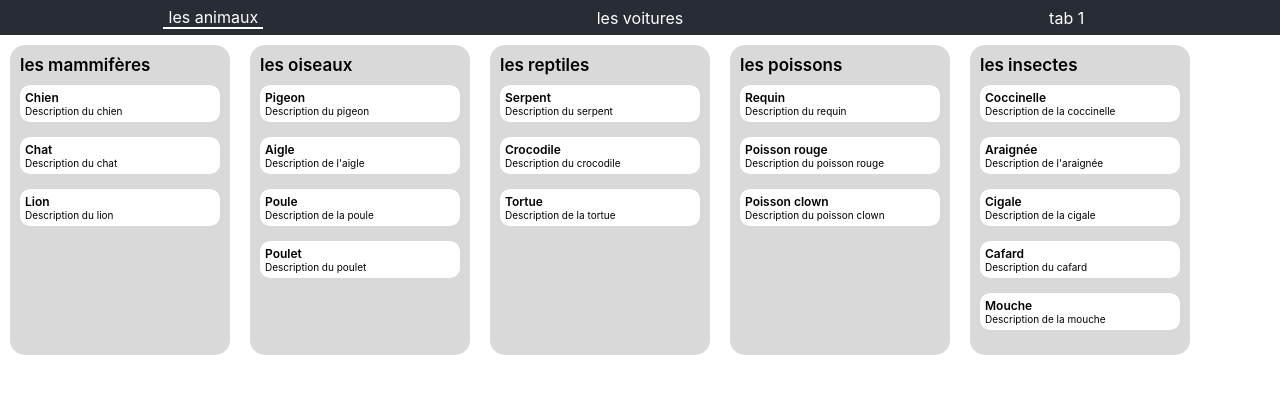
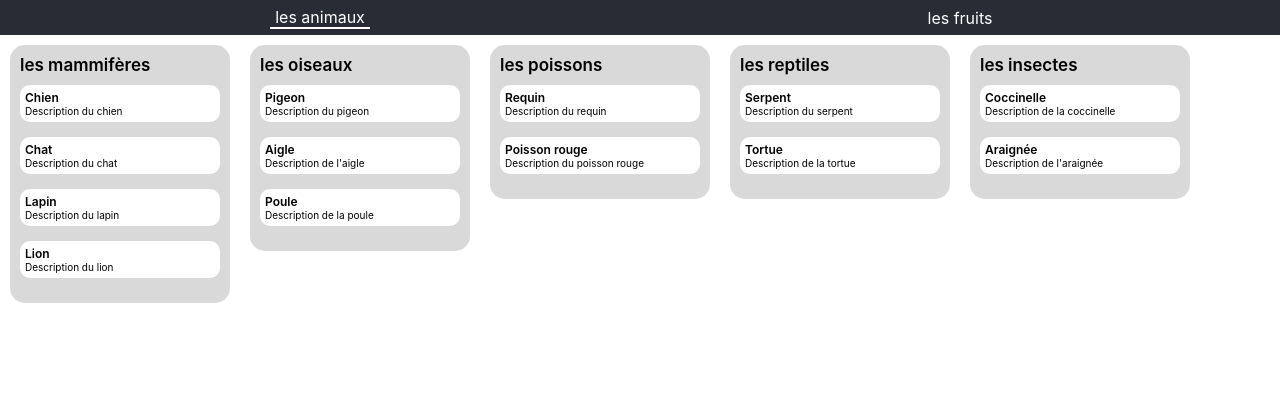
Before and after one commit to Mehdimed/trello, a React (Create React App) app: page / in a window 1280 px wide. Shown: the top 394 px of the page. Built offline with nearby package versions, Linux system fonts and the light colour scheme; data requests are answered from the project's data file.

Commit message:
installaton de json-server pour tester avec de fausse données

```diff
--- a/package.json
+++ b/package.json
@@ -15,7 +15,7 @@
     "web-vitals": "^2.1.4"
   },
   "scripts": {
-    "start": "react-scripts start",
+    "start": "set PORT=3006 && react-scripts start",
     "build": "react-scripts build",
     "test": "react-scripts test",
     "eject": "react-scripts eject"
--- a/src/App.js
+++ b/src/App.js
@@ -4,16 +4,25 @@ import {
 } from "react-router-dom";
 import {Home, About , User} from './routes';
 import Layout from './components/Layout';
-import { falseData } from "./utils/db.js";
-import React, { useState } from "react";
+import React, { useEffect, useState } from "react";
 
 // create a context
 export const TabsContext = React.createContext();
 
 
 function App() {
-  const [tabs, setTabs] = useState(falseData);
-  const [activeTab, setActiveTab] = useState(tabs[0]);
+  const [tabs, setTabs] = useState([]);
+  const [activeTab, setActiveTab] = useState({});
+
+  useEffect(() => {
+    fetch("http://localhost:3000/tabs")
+      .then((res) => res.json())
+      .then((data) => {
+        updateTabs(data);
+        updateActiveTab(data[0]);
+      });
+
+  }, []);
 
   const updateActiveTab = (tab) => {
     setActiveTab(tab);
--- a/src/components/List.js
+++ b/src/components/List.js
@@ -1,7 +1,6 @@
 import styled from "styled-components";
-import { TabsContext } from "../App.js";
 import Card from "./Card";
-import { DragDropContext, Droppable, Draggable } from "react-beautiful-dnd";
+import {  Droppable, Draggable } from "react-beautiful-dnd";
 import React from "react";
 
 
@@ -11,6 +10,7 @@ const Container = styled.div`
     background-color: #d9d9d9;
     border-radius: 15px;
     min-height: 50px;
+    height: fit-content;
     min-width: 200px;
     padding: 10px;
     margin: 10px;
@@ -34,7 +34,7 @@ export default function List({ list, prefix }) {
               ref={provided.innerRef}
             >
                 <Title>{list.title}</Title>
-              {list.list.map((card, index) => (
+              {list.cards.map((card, index) => (
                 <Draggable
                   key={card.id}
                   draggableId={card.id.toString()}
--- a/src/routes/Home.js
+++ b/src/routes/Home.js
@@ -2,7 +2,7 @@ import React from "react";
 import { TabsContext } from "../App.js";
 import styled from "styled-components";
 import List from "../components/List.js";
-import { DragDropContext, Droppable, Draggable } from "react-beautiful-dnd";
+import { DragDropContext } from "react-beautiful-dnd";
 
 
 const Container = styled.div`
@@ -26,10 +26,10 @@ export default function Home() {
         const newTab = { ...activeTab };
         const sourceId = result.source.droppableId.split("-")[1];
         const destinationId = result.destination.droppableId.split("-")[1];
-        const sourceList = newTab.tab.find((list) => list.id.toString() === sourceId);
-        const destinationList = newTab.tab.find((list) => list.id.toString() === destinationId);
-        const [removed] = sourceList.list.splice(result.source.index, 1);
-        destinationList.list.splice(result.destination.index, 0, removed);
+        const sourceList = newTab.lists.find((list) => list.id.toString() === sourceId);
+        const destinationList = newTab.lists.find((list) => list.id.toString() === destinationId);
+        const [removed] = sourceList.cards.splice(result.source.index, 1);
+        destinationList.cards.splice(result.destination.index, 0, removed);
 
         const newTabs = [...tabs].map((tab) => {
             if (tab.id === newTab.id) {
@@ -40,7 +40,14 @@ export default function Home() {
 
         updateTabs(newTabs);
 
-
+        // make a post request to update the data
+        fetch(`http://localhost:3000/tabs/${newTab.id}`, {
+            method: "PUT",
+            headers: {
+                "Content-Type": "application/json",
+            },
+            body: JSON.stringify(newTab),
+        });
 
     };
 
@@ -48,7 +55,7 @@ export default function Home() {
       <Container>
         <Row>
         <DragDropContext onDragEnd={onCardDragEnd}>
-          {activeTab.tab.map((item, index) => (
+          {activeTab.lists && activeTab.lists.map((item, index) => (
             <List key={item.id} list={item} prefix={item.id}/>
           ))}
         </DragDropContext>
--- /dev/null
+++ b/src/utils/db.json
@@ -0,0 +1,201 @@
+{
+  "tabs": [
+    {
+      "id": 1,
+      "title": "les animaux",
+      "lists": [
+        {
+          "id": 1,
+          "title": "les mammifères",
+          "cards": [
+            {
+              "id": 1,
+              "title": "Chien",
+              "description": "Description du chien"
+            },
+            {
+              "id": 2,
+              "title": "Chat",
+              "description": "Description du chat"
+            },
+            {
+              "id": 3,
+              "title": "Lapin",
+              "description": "Description du lapin"
+            },
+            {
+              "id": 4,
+              "title": "Lion",
+              "description": "Description du lion"
+            }
+          ]
+        },
+        {
+          "id": 2,
+          "title": "les oiseaux",
+          "cards": [
+            {
+              "id": 5,
+              "title": "Pigeon",
+              "description": "Description du pigeon"
+            },
+            {
+              "id": 6,
+              "title": "Aigle",
+              "description": "Description de l'aigle"
+            },
+            {
+              "id": 7,
+              "title": "Poule",
+              "description": "Description de la poule"
+            }
+          ]
+        },
+        {
+          "id": 3,
+          "title": "les poissons",
+          "cards": [
+            {
+              "id": 8,
+              "title": "Requin",
+              "description": "Description du requin"
+            },
+            {
+              "id": 9,
+              "title": "Poisson rouge",
+              "description": "Description du poisson rouge"
+            }
+          ]
+        },
+        {
+          "id": 4,
+          "title": "les reptiles",
+          "cards": [
+            {
+              "id": 10,
+              "title": "Serpent",
+              "description": "Description du serpent"
+            },
+            {
+              "id": 11,
+              "title": "Tortue",
+              "description": "Description de la tortue"
+            }
+          ]
+        },
+        {
+          "id": 5,
+          "title": "les insectes",
+          "cards": [
+            {
+              "id": 12,
+              "title": "Coccinelle",
+              "description": "Description de la coccinelle"
+            },
+            {
+              "id": 13,
+              "title": "Araignée",
+              "description": "Description de l'araignée"
+            }
+          ]
+        }
+      ]
+    },
+    {
+      "id": 2,
+      "title": "les fruits",
+      "lists": [
+        {
+          "id": 6,
+          "title": "les fruits rouges",
+          "cards": [
+            {
+              "id": 14,
+              "title": "Fraise",
+              "description": "Description de la fraise"
+            },
+            {
+              "id": 15,
+              "title": "Cerise",
+              "description": "Description de la cerise"
+            },
+            {
+              "id": 16,
+              "title": "Groseille",
+              "description": "Description de la groseille"
+            }
+          ]
+        },
+        {
+          "id": 7,
+          "title": "les fruits jaunes",
+          "cards": [
+            {
+              "id": 17,
+              "title": "Banane",
+              "description": "Description de la banane"
+            },
+            {
+              "id": 18,
+              "title": "Citron",
+              "description": "Description du citron"
+            },
+            {
+              "id": 19,
+              "title": "Pomme",
+              "description": "Description de la pomme"
+            }
+          ]
+        },
+        {
+          "id": 8,
+          "title": "les fruits verts",
+          "cards": [
+            {
+              "id": 20,
+              "title": "Poire",
+              "description": "Description de la poire"
+            },
+            {
+              "id": 21,
+              "title": "Kiwi",
+              "description": "Description du kiwi"
+            }
+          ]
+        },
+        {
+          "id": 9,
+          "title": "les fruits blancs",
+          "cards": [
+            {
+              "id": 22,
+              "title": "Pêche",
+              "description": "Description de la pêche"
+            },
+            {
+              "id": 23,
+              "title": "Pomme",
+              "description": "Description de la pomme"
+            }
+          ]
+        },
+        {
+          "id": 10,
+          "title": "les fruits noirs",
+          "cards": [
+            {
+              "id": 24,
+              "title": "Mûre",
+              "description": "Description de la mûre"
+            },
+            {
+              "id": 25,
+              "title": "Cassis",
+              "description": "Description du cassis"
+            }
+          ]
+        }
+      ]
+    }
+  ]
+}
```
